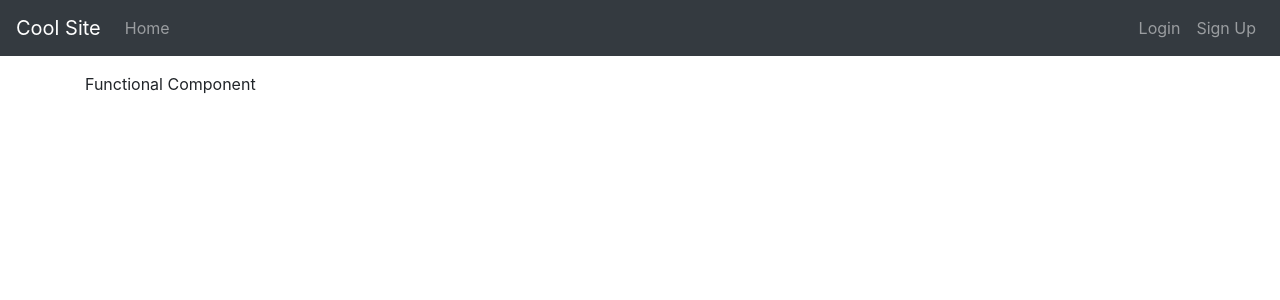
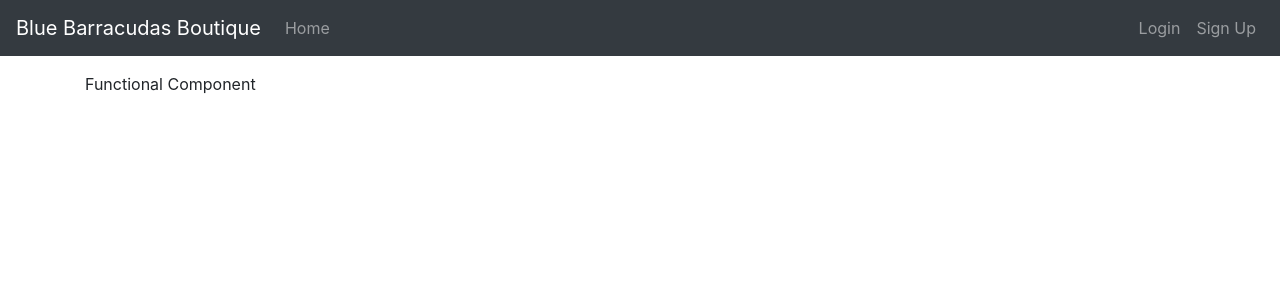
Before and after one commit to SFX818/Team-3-frontend, a React (Create React App) app: page / in a window 1280 px wide. Shown: the top 300 px of the page. Built offline with nearby package versions, Linux system fonts and the light colour scheme.

Commit message:
changed company logo on layout

```diff
--- a/src/components/common/Layout.js
+++ b/src/components/common/Layout.js
@@ -22,7 +22,7 @@ const Layout = (props) => {
     <div>
       <nav className="navbar navbar-expand navbar-dark bg-dark">
         <Link to="/" className="navbar-brand">
-          Cool Site
+          Blue Barracudas Boutique
         </Link>
         <div className="navbar-nav mr-auto">
           <li className="nav-item">
```
